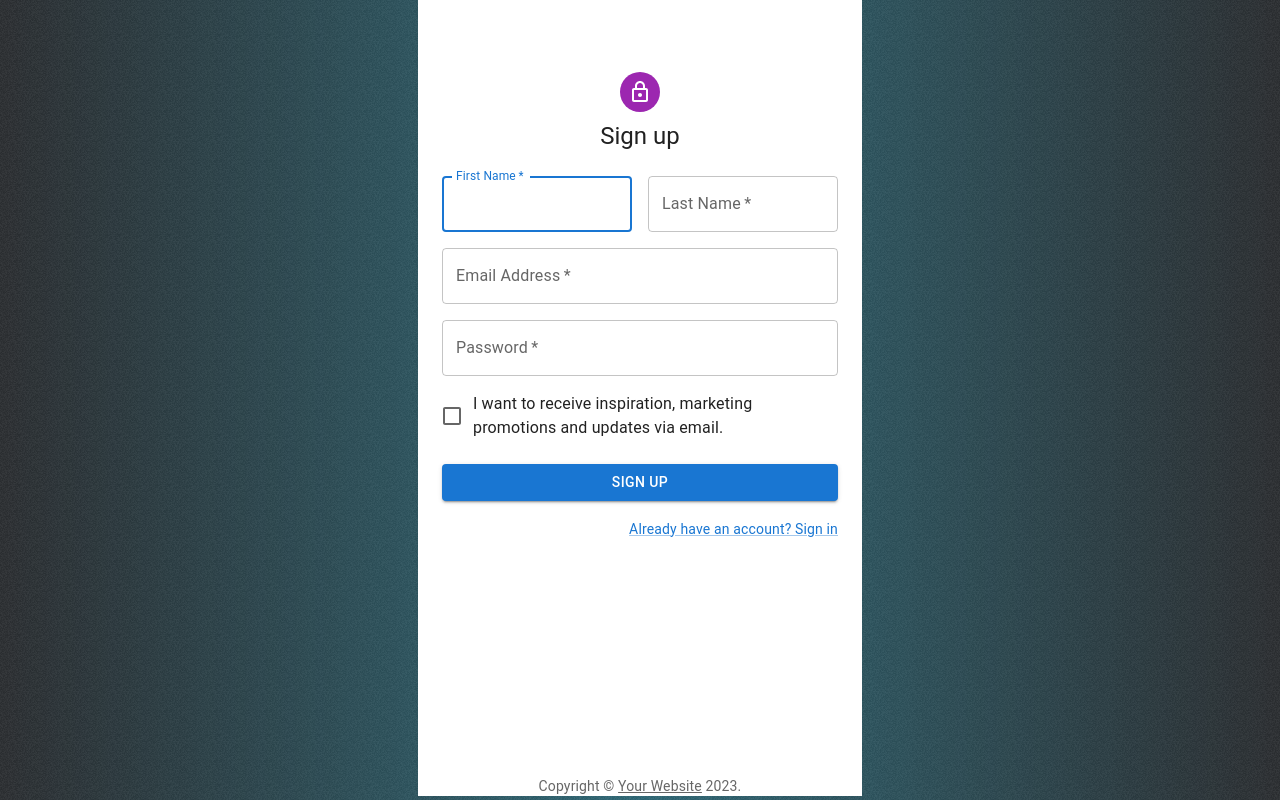
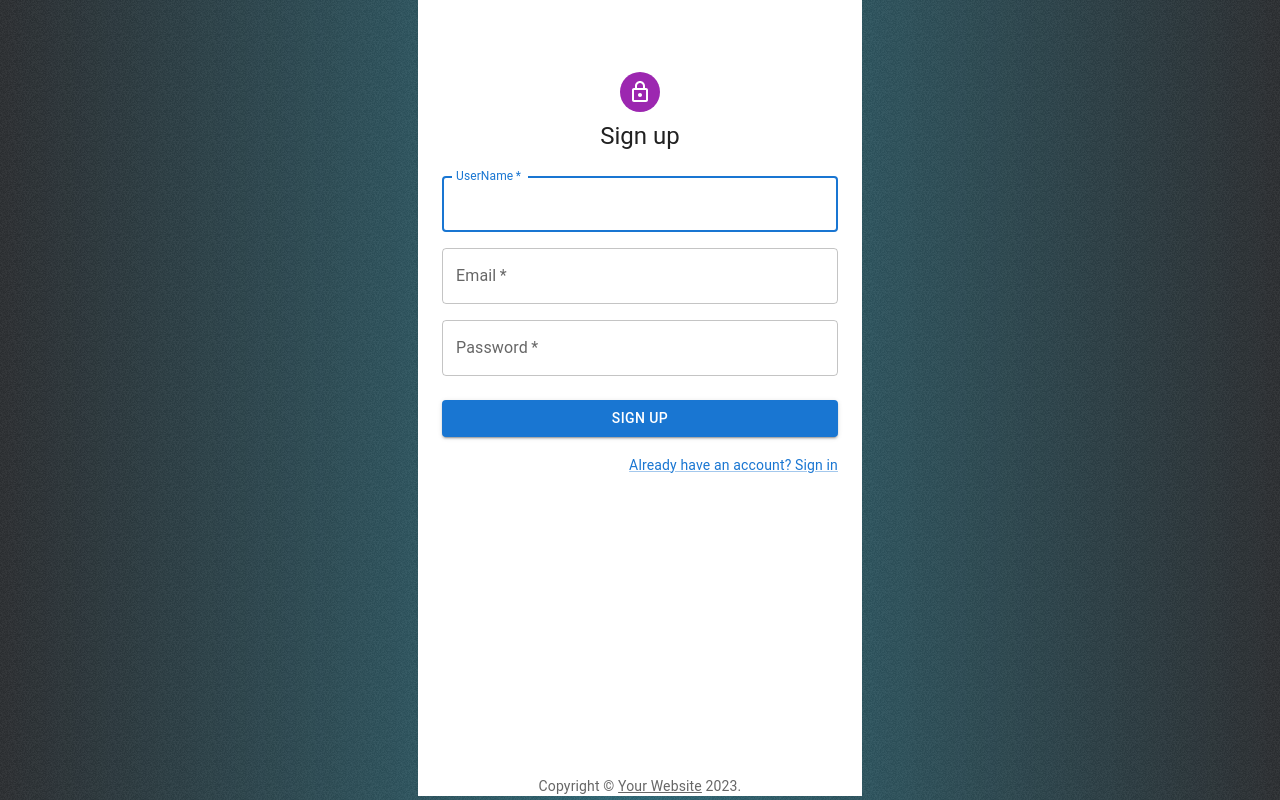
Before and after one commit to hiepbanguyen/film-journal, a React (Vite) app: page /sign-up in a window 1280 px wide. Built offline with nearby package versions, Linux system fonts and the light colour scheme.

Commit message:
Sửa đăng nhập, đăng ký

```diff
--- a/src/components/auth/active-user.jsx
+++ b/src/components/auth/active-user.jsx
@@ -6,15 +6,15 @@ import { useNavigate } from "react-router-dom";
 export default function ActiveUser(props) {
   const [searchParams, setSearchParams] = useSearchParams();
   const queryParams = new URLSearchParams(window.location.search)
-  const username = queryParams.get("username")
+  const email = queryParams.get("email")
   const navigate = useNavigate();
   useEffect(()=>{
     axios
-      .post(`${ConstantURL.BaseDomain}Users/Active?userName=${username}`)
+      .post(`${ConstantURL.BaseDomain}Users/Active?email=${email}`)
       .then((res) => {
         if (res) {
           // Chuyển đến trang login
-          navigate(`/sign-in?username=${username}`);
+          navigate(`/sign-in?email=${email}`);
         }
       })
       .catch((err) => {
--- a/src/components/auth/sign-in.jsx
+++ b/src/components/auth/sign-in.jsx
@@ -37,14 +37,14 @@ export default function SignInSide() {
   const navigate = useNavigate();
   const [searchParams, setSearchParams] = useSearchParams();
   const queryParams = new URLSearchParams(window.location.search)
-  let username = queryParams.get("username")
+  let email = queryParams.get("email")
   const handleSubmit = (event) => {
     event.preventDefault();
     const data = new FormData(event.currentTarget);
     axios
       .get(`${ConstantURL.BaseDomain}Users/login`, {
         params: {
-          userName: data.get("username"),
+          email: data.get("email"),
           password: data.get("password"),
         },
       })
@@ -94,14 +94,14 @@ export default function SignInSide() {
             </Typography>
             <Box component="form" noValidate onSubmit={handleSubmit} sx={{ mt: 1 }}>
               <TextField
-                defaultValue={username}
+                defaultValue={email}
                 margin="normal"
                 required
                 fullWidth
-                id="username"
-                label="UserName"
-                name="username"
-                autoComplete="username"
+                id="email"
+                label="Email"
+                name="email"
+                autoComplete="email"
                 autoFocus
                 />
               <TextField
@@ -125,7 +125,7 @@ export default function SignInSide() {
                   </Link>
                 </Grid>
                 <Grid item>
-                  <Link href="/src/pages/sign-up" variant="body2">
+                  <Link href="/sign-up" variant="body2">
                     {"Don't have an account? Sign Up"}
                   </Link>
                 </Grid>
--- a/src/components/auth/sign-up.jsx
+++ b/src/components/auth/sign-up.jsx
@@ -12,6 +12,9 @@ import LockOutlinedIcon from "@mui/icons-material/LockOutlined";
 import Typography from "@mui/material/Typography";
 import Container from "@mui/material/Container";
 import { createTheme, ThemeProvider } from "@mui/material/styles";
+import axios from "axios";
+import ConstantURL from "../../script/resources/ConstantURL.js";
+import { useNavigate } from "react-router-dom";
 
 function Copyright(props) {
   return (
@@ -29,13 +32,60 @@ function Copyright(props) {
 const theme = createTheme();
 
 export default function SignUp() {
+  const navigate = useNavigate();
+  const [errorUserName, setErrorUserName] = React.useState(false);
+  const [errorEmail, setErrorEmail] = React.useState(false);
+  const [errorPassword, setErrorPassword] = React.useState(false);
+
   const handleSubmit = (event) => {
     event.preventDefault();
     const data = new FormData(event.currentTarget);
-    console.log({
-      email: data.get("email"),
-      password: data.get("password"),
-    });
+
+    if (!validate(data)) {
+      return;
+    }
+
+    axios
+      .post(`${ConstantURL.BaseDomain}Users/signup`, {
+          UserName: data.get("userName"),
+          Email: data.get("email"),
+          Password: data.get("password")
+      })
+      .then((res) => {
+        if (res) {
+          // Chuyển đến trang login
+          navigate("/sign-in");
+        }
+      })
+      .catch((err) => {
+        console.error(err);
+      });
+  };
+
+  const validate = (data) => {
+    if (!validateEmail(data.get("email"))) {
+      setErrorEmail(true);
+    } else {
+      setErrorEmail(false);
+    }
+
+    if (data.get("userName")) {
+      setErrorUserName(false);
+    } else {
+      setErrorUserName(true);
+    }
+
+    if (data.get("password")) {
+      setErrorPassword(false);
+    } else {
+      setErrorPassword(true);
+    }
+  }
+
+  const validateEmail = (email) => {
+    return email.match(
+      /^(([^<>()[\]\\.,;:\s@\"]+(\.[^<>()[\]\\.,;:\s@\"]+)*)|(\".+\"))@((\[[0-9]{1,3}\.[0-9]{1,3}\.[0-9]{1,3}\.[0-9]{1,3}\])|(([a-zA-Z\-0-9]+\.)+[a-zA-Z]{2,}))$/
+    );
   };
 
   return (
@@ -59,29 +109,30 @@ export default function SignUp() {
           </Typography>
           <Box component="form" noValidate onSubmit={handleSubmit} sx={{ mt: 3 }}>
             <Grid container spacing={2}>
-              <Grid item xs={12} sm={6}>
+              <Grid item xs={12} sm={12}>
                 <TextField
                   autoComplete="given-name"
-                  name="firstName"
+                  name="userName"
                   required
                   fullWidth
-                  id="firstName"
-                  label="First Name"
+                  id="userName"
+                  label="UserName"
                   autoFocus
-                />
-              </Grid>
-              <Grid item xs={12} sm={6}>
-                <TextField
-                  required
-                  fullWidth
-                  id="lastName"
-                  label="Last Name"
-                  name="lastName"
-                  autoComplete="family-name"
+                  error={errorUserName}
+                  helperText={errorUserName ? "UserName is required." : ""}
                 />
               </Grid>
               <Grid item xs={12}>
-                <TextField required fullWidth id="email" label="Email Address" name="email" autoComplete="email" />
+                <TextField
+                  required
+                  error={errorEmail}
+                  fullWidth
+                  id="email"
+                  label="Email"
+                  name="email"
+                  autoComplete="email"
+                  helperText={errorEmail ? "Email is invalid." : ""}
+                />
               </Grid>
               <Grid item xs={12}>
                 <TextField
@@ -92,12 +143,8 @@ export default function SignUp() {
                   type="password"
                   id="password"
                   autoComplete="new-password"
-                />
-              </Grid>
-              <Grid item xs={12}>
-                <FormControlLabel
-                  control={<Checkbox value="allowExtraEmails" color="primary" />}
-                  label="I want to receive inspiration, marketing promotions and updates via email."
+                  error={errorPassword}
+                  helperText={errorPassword ? "Password is required." : ""}
                 />
               </Grid>
             </Grid>
@@ -106,7 +153,7 @@ export default function SignUp() {
             </Button>
             <Grid container justifyContent="flex-end">
               <Grid item>
-                <Link href="/src/pages" variant="body2">
+                <Link href="/sign-in" variant="body2">
                   Already have an account? Sign in
                 </Link>
               </Grid>
```
